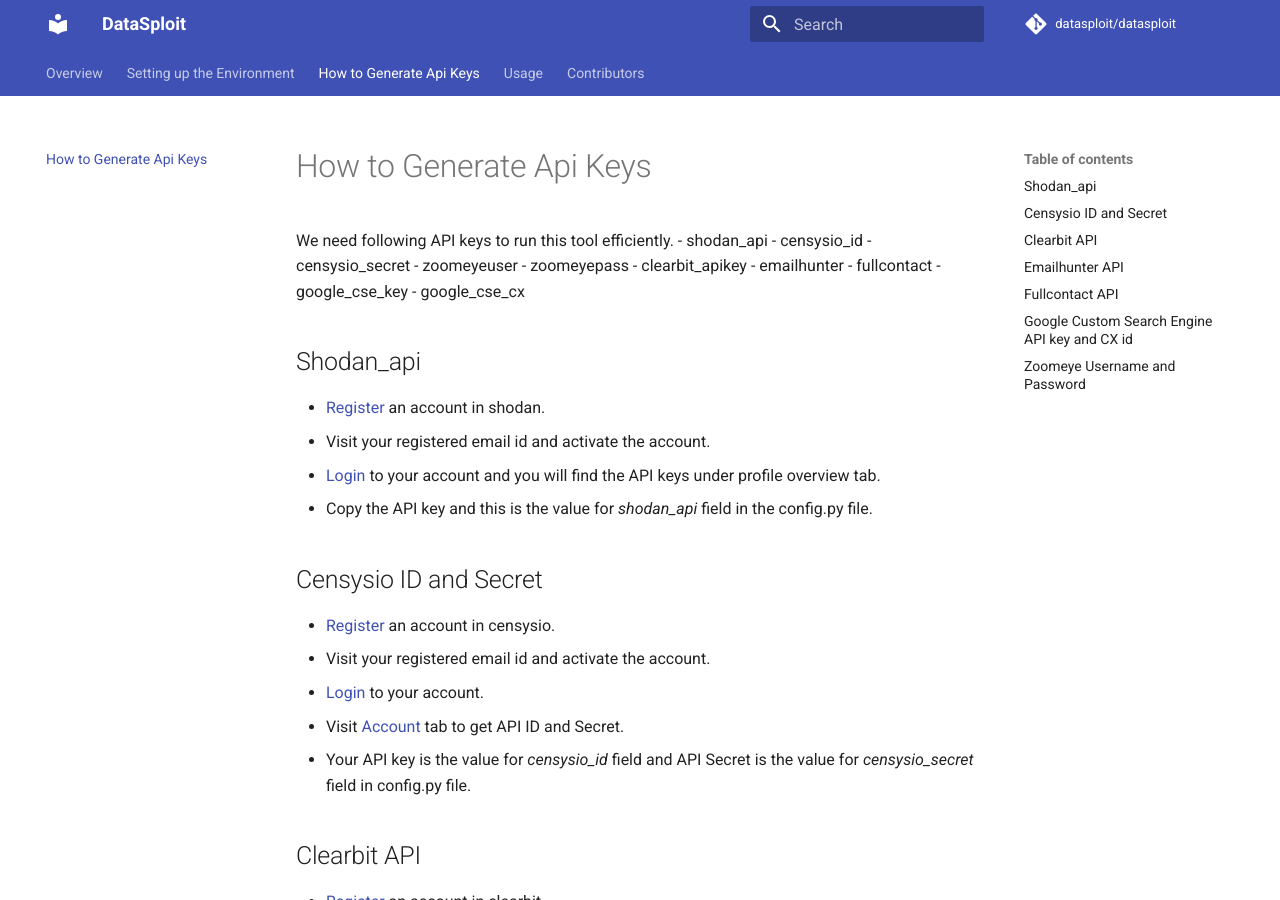
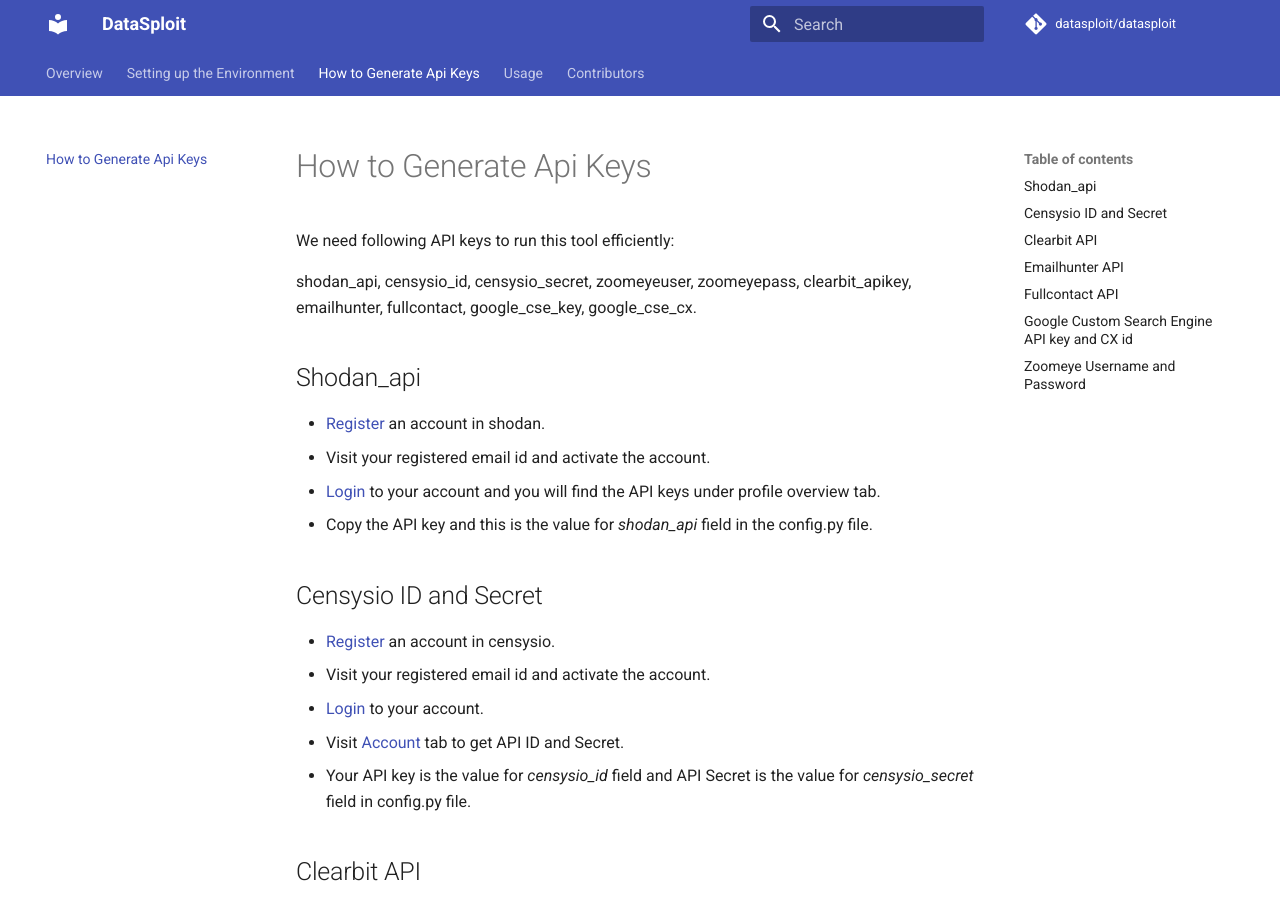
Before and after one commit to dvopsway/datasploit, an MkDocs documentation site: the page built from docs/apiGeneration.md, in a window 1280 px wide and 900 px high. Built offline with MkDocs 1.6.1 and Material for MkDocs 9.7.7, drawn with Linux system fonts in a browser that asks for light colours; comment, search, counter and statistics services are not loaded; old or Windows-style settings are respelled for this version of MkDocs.

Commit message:
Updated documentation

```diff
--- a/docs/apiGeneration.md
+++ b/docs/apiGeneration.md
@@ -1,14 +1,6 @@
-We need following API keys to run this tool efficiently.
-- shodan_api
-- censysio_id
-- censysio_secret
-- zoomeyeuser
-- zoomeyepass
-- clearbit_apikey
-- emailhunter
-- fullcontact
-- google_cse_key
-- google_cse_cx
+We need following API keys to run this tool efficiently:
+
+shodan_api, censysio_id, censysio_secret, zoomeyeuser, zoomeyepass, clearbit_apikey, emailhunter, fullcontact, google_cse_key, google_cse_cx.
 
 ## Shodan_api
 * [Register](https://account.shodan.io/register) an account in shodan.
```
Also changed, not shown: docs/Usage.md (+5 -0 lines).
